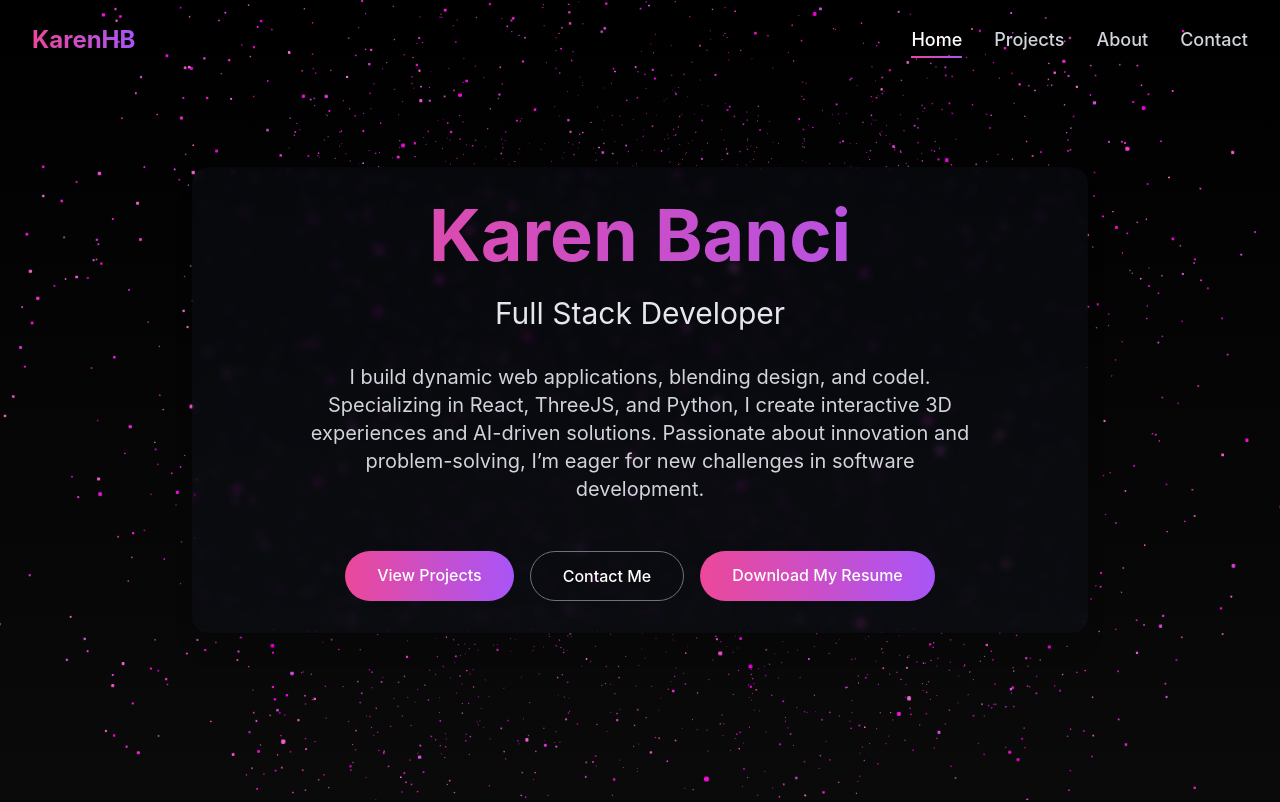
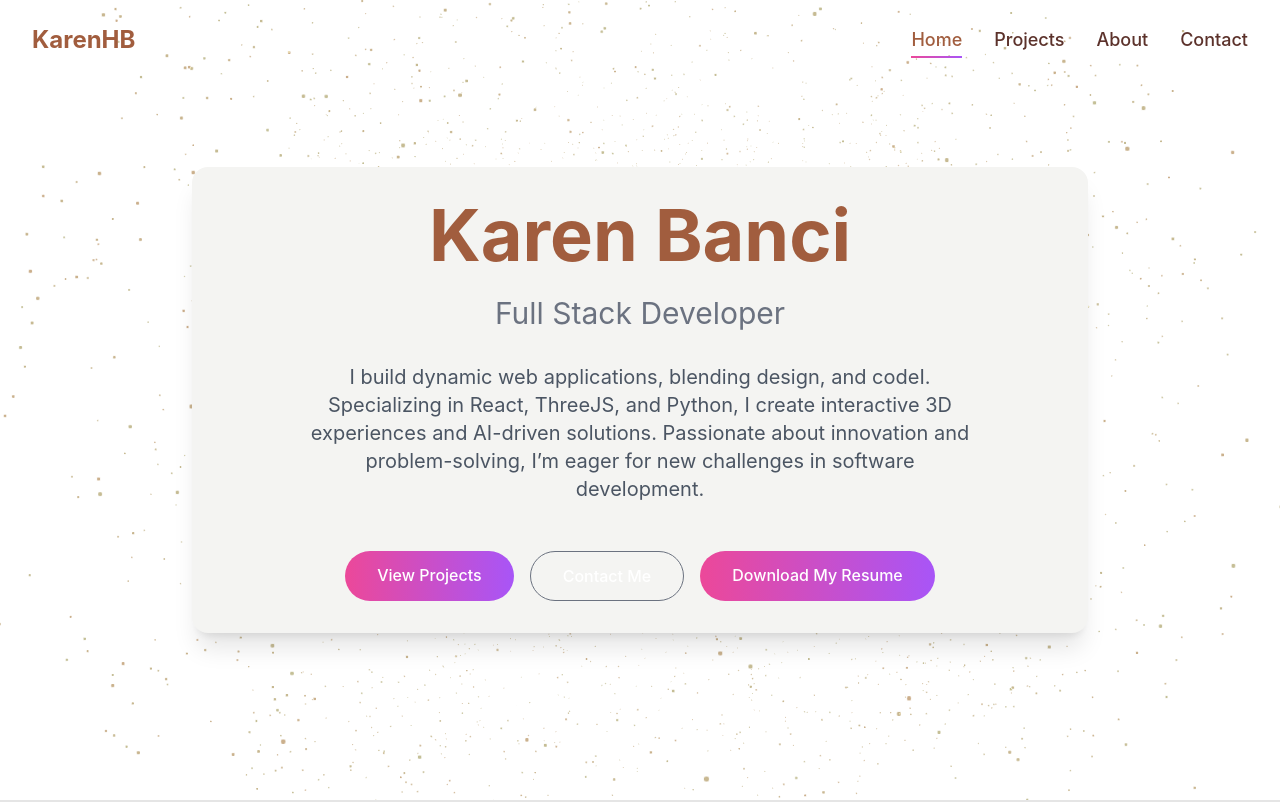
Before and after one commit to karenbanci/karen-website, a React (Create React App) app: page / in a window 1280 px wide. Shown: the top 802 px of the page. Built offline with nearby package versions, Linux system fonts and the light colour scheme; no server answers.

Commit message:
feat: update styles across components for improved aesthetics and readability

```diff
--- a/src/App.css
+++ b/src/App.css
@@ -14,14 +14,14 @@
 }
 
 .App-header {
-  background-color: #282c34;
+  background-color: #f0f0f1;
   min-height: 100vh;
   display: flex;
   flex-direction: column;
   align-items: center;
   justify-content: center;
   font-size: calc(10px + 2vmin);
-  color: white;
+  color: rgb(19, 7, 7);
 }
 
 .App-link {
--- a/src/components/Footer.tsx
+++ b/src/components/Footer.tsx
@@ -4,13 +4,13 @@ export default function Footer() {
   const year = new Date().getFullYear();
 
   return (
-    <footer className="py-12 px-4 md:px-8 relative z-10 backdrop-blur-sm bg-black/30">
+    <footer className="py-12 px-4 md:px-8 relative z-10 backdrop-blur-sm bg-black/10">
       <div className="container mx-auto">
         <div className="grid grid-cols-1 md:grid-cols-4 gap-8 mb-12">
           <div>
             <Link
               to="/"
-              className="text-2xl font-bold bg-clip-text text-transparent bg-gradient-to-r from-pink-500 to-purple-500 mb-4 inline-block"
+              className="text-2xl font-bold bg-clip-text text-copper-600 mb-4 inline-block"
             >
               KB
             </Link>
--- a/src/components/Navbar.tsx
+++ b/src/components/Navbar.tsx
@@ -1,6 +1,6 @@
-import { useState, useEffect } from 'react';
-import { Link, useLocation } from 'react-router-dom';
-import { motion } from 'framer-motion';
+import { useState, useEffect } from "react";
+import { Link, useLocation } from "react-router-dom";
+import { motion } from "framer-motion";
 
 export default function Navbar() {
   const [isScrolled, setIsScrolled] = useState(false);
@@ -20,35 +20,38 @@ export default function Navbar() {
       }
     };
 
-    window.addEventListener('scroll', handleScroll);
-    return () => window.removeEventListener('scroll', handleScroll);
+    window.addEventListener("scroll", handleScroll);
+    return () => window.removeEventListener("scroll", handleScroll);
   }, []);
 
   return (
     <nav
       className={`fixed w-full z-50 transition-all duration-300 ${
-        isScrolled || isMenuOpen ? 'py-4 backdrop-blur-lg bg-black/50' : 'py-6'
+        isScrolled || isMenuOpen ? "py-4 backdrop-blur-lg bg-black/10" : "py-6"
       }`}
     >
       <div className="container mx-auto px-4 md:px-8">
         <div className="flex justify-between items-center">
           {/* Logo */}
-          <Link to="/" className="text-2xl font-bold bg-clip-text text-transparent bg-gradient-to-r from-pink-500 to-purple-500">
+          <Link
+            to="/"
+            className="text-2xl font-bold bg-clip-text text-copper-600"
+          >
             KarenHB
           </Link>
 
           {/* Desktop Navigation */}
           <div className="hidden md:flex items-center space-x-8">
-            <NavLink to="/" isActive={isActive('/')}>
+            <NavLink to="/" isActive={isActive("/")}>
               Home
             </NavLink>
-            <NavLink to="/projects" isActive={isActive('/projects')}>
+            <NavLink to="/projects" isActive={isActive("/projects")}>
               Projects
             </NavLink>
-            <NavLink to="/about" isActive={isActive('/about')}>
+            <NavLink to="/about" isActive={isActive("/about")}>
               About
             </NavLink>
-            <NavLink to="/contact" isActive={isActive('/contact')}>
+            <NavLink to="/contact" isActive={isActive("/contact")}>
               Contact
             </NavLink>
           </div>
@@ -65,7 +68,9 @@ export default function Navbar() {
               viewBox="0 0 24 24"
               fill="none"
               xmlns="http://www.w3.org/2000/svg"
-              className={`transition-all duration-300 ${isMenuOpen ? 'opacity-0' : 'opacity-100'}`}
+              className={`transition-all duration-300 ${
+                isMenuOpen ? "opacity-0" : "opacity-100"
+              }`}
             >
               <path
                 d="M3 12H21M3 6H21M3 18H21"
@@ -81,7 +86,9 @@ export default function Navbar() {
               viewBox="0 0 24 24"
               fill="none"
               xmlns="http://www.w3.org/2000/svg"
-              className={`absolute transition-all duration-300 ${isMenuOpen ? 'opacity-100' : 'opacity-0'}`}
+              className={`absolute transition-all duration-300 ${
+                isMenuOpen ? "opacity-100" : "opacity-0"
+              }`}
             >
               <path
                 d="M18 6L6 18M6 6L18 18"
@@ -97,22 +104,40 @@ export default function Navbar() {
 
       {/* Mobile Navigation */}
       <motion.div
-        className={`md:hidden overflow-hidden transition-all duration-300 ${isMenuOpen ? 'max-h-96' : 'max-h-0'}`}
+        className={`md:hidden overflow-hidden transition-all duration-300 ${
+          isMenuOpen ? "max-h-96" : "max-h-0"
+        }`}
         initial={false}
-        animate={{ height: isMenuOpen ? 'auto' : 0 }}
+        animate={{ height: isMenuOpen ? "auto" : 0 }}
         transition={{ duration: 0.3 }}
       >
         <div className="container mx-auto px-4 py-4 flex flex-col space-y-4">
-          <MobileNavLink to="/" isActive={isActive('/')} onClick={() => setIsMenuOpen(false)}>
+          <MobileNavLink
+            to="/"
+            isActive={isActive("/")}
+            onClick={() => setIsMenuOpen(false)}
+          >
             Home
           </MobileNavLink>
-          <MobileNavLink to="/projects" isActive={isActive('/projects')} onClick={() => setIsMenuOpen(false)}>
+          <MobileNavLink
+            to="/projects"
+            isActive={isActive("/projects")}
+            onClick={() => setIsMenuOpen(false)}
+          >
             Projects
           </MobileNavLink>
-          <MobileNavLink to="/about" isActive={isActive('/about')} onClick={() => setIsMenuOpen(false)}>
+          <MobileNavLink
+            to="/about"
+            isActive={isActive("/about")}
+            onClick={() => setIsMenuOpen(false)}
+          >
             About
           </MobileNavLink>
-          <MobileNavLink to="/contact" isActive={isActive('/contact')} onClick={() => setIsMenuOpen(false)}>
+          <MobileNavLink
+            to="/contact"
+            isActive={isActive("/contact")}
+            onClick={() => setIsMenuOpen(false)}
+          >
             Contact
           </MobileNavLink>
         </div>
@@ -133,7 +158,7 @@ function NavLink({ to, isActive, children }: NavLinkProps) {
     <Link
       to={to}
       className={`relative font-medium transition-colors text-lg ${
-        isActive ? 'text-white' : 'text-gray-300 hover:text-white'
+        isActive ? "text-copper-600" : "text-copper-900 hover:text-copper-400"
       }`}
     >
       {children}
@@ -155,14 +180,19 @@ interface MobileNavLinkProps extends NavLinkProps {
   onClick: () => void;
 }
 
-function MobileNavLink({ to, isActive, onClick, children }: MobileNavLinkProps) {
+function MobileNavLink({
+  to,
+  isActive,
+  onClick,
+  children,
+}: MobileNavLinkProps) {
   return (
     <Link
       to={to}
       className={`block py-2 px-4 font-medium rounded-lg transition-colors ${
         isActive
-          ? 'bg-gradient-to-r from-pink-500/20 to-purple-500/20 text-white'
-          : 'text-gray-300 hover:text-white'
+          ? "bg-gray-900/10 text-gray-600"
+          : "text-gray-900 hover:text-white"
       }`}
       onClick={onClick}
     >
--- a/src/experience/Background.tsx
+++ b/src/experience/Background.tsx
@@ -1,8 +1,8 @@
-import { useRef, useMemo } from 'react';
-import { useFrame } from '@react-three/fiber';
-import { Points, PointMaterial } from '@react-three/drei';
-import * as THREE from 'three';
-import * as random from 'maath/random';
+import { useRef, useMemo } from "react";
+import { useFrame } from "@react-three/fiber";
+import { Points, PointMaterial } from "@react-three/drei";
+import * as THREE from "three";
+import * as random from "maath/random";
 
 interface BackgroundProps {
   count?: number;
@@ -16,7 +16,7 @@ export default function Background({
   count = 5000,
   size = 0.015,
   radius = 4,
-  colors = ['#7928CA', '#FF0080'],
+  colors = ["#756E3E", "#845839"],
   speed = 0.2,
 }: BackgroundProps) {
   const points = useRef<THREE.Points>(null);
@@ -53,7 +53,12 @@ export default function Background({
   });
 
   return (
-    <Points ref={points} positions={particlesPosition} colors={particleColors} stride={3}>
+    <Points
+      ref={points}
+      positions={particlesPosition}
+      colors={particleColors}
+      stride={3}
+    >
       <PointMaterial
         transparent
         vertexColors
--- a/src/index.css
+++ b/src/index.css
@@ -4,32 +4,34 @@
 
 :root {
   --foreground-rgb: 255, 255, 255;
-  --background-start-rgb: 0, 0, 0;
-  --background-end-rgb: 15, 15, 15;
+  --background-start-rgb: 255, 255, 255;
+  --background-end-rgb: 255, 255, 255;
 }
 
 body {
   color: rgb(var(--foreground-rgb));
-  background: linear-gradient(
+  background-color: rgb(var(--background-start-rgb))
+    /* background: linear-gradient(
       to bottom,
       rgb(var(--background-start-rgb)),
       rgb(var(--background-end-rgb))
-    )
+    ) */
     rgb(var(--background-start-rgb));
   margin: 0;
-  font-family: -apple-system, BlinkMacSystemFont, 'Segoe UI', 'Roboto', 'Oxygen',
-    'Ubuntu', 'Cantarell', 'Fira Sans', 'Droid Sans', 'Helvetica Neue',
+  font-family: -apple-system, BlinkMacSystemFont, "Segoe UI", "Roboto", "Oxygen",
+    "Ubuntu", "Cantarell", "Fira Sans", "Droid Sans", "Helvetica Neue",
     sans-serif;
   -webkit-font-smoothing: antialiased;
   -moz-osx-font-smoothing: grayscale;
 }
 
 code {
-  font-family: source-code-pro, Menlo, Monaco, Consolas, 'Courier New',
+  font-family: source-code-pro, Menlo, Monaco, Consolas, "Courier New",
     monospace;
 }
 
-html, body {
+html,
+body {
   scroll-behavior: smooth;
   overflow-x: hidden;
 }
--- a/src/pages/Home.tsx
+++ b/src/pages/Home.tsx
@@ -52,25 +52,25 @@ export default function Home() {
         }}
       >
         <motion.div
-          className="backdrop-blur-sm bg-gray-900/30 p-8 rounded-2xl shadow-xl"
+          className="backdrop-blur-sm bg-makara-50 p-8 rounded-2xl shadow-xl"
           variants={fadeIn}
         >
           <motion.h1
-            className="text-5xl md:text-7xl font-bold mb-6 bg-clip-text text-transparent bg-gradient-to-r from-pink-500 to-purple-500"
+            className="text-5xl md:text-7xl font-bold mb-6 bg-clip-text text-copper-600"
             variants={fadeIn}
           >
             Karen Banci
           </motion.h1>
 
           <motion.h2
-            className="text-2xl md:text-3xl mb-8 text-gray-200"
+            className="text-2xl md:text-3xl mb-8 text-gray-500"
             variants={fadeIn}
           >
             Full Stack Developer
           </motion.h2>
 
           <motion.p
-            className="text-lg md:text-xl mb-12 max-w-2xl mx-auto text-gray-300"
+            className="text-lg md:text-xl mb-12 max-w-2xl mx-auto text-gray-600"
             variants={fadeIn}
           >
             I build dynamic web applications, blending design, and codeI.
--- a/tailwind.config.js
+++ b/tailwind.config.js
@@ -1,23 +1,16 @@
 /** @type {import('tailwindcss').Config} */
 module.exports = {
-  content: [
-    "./src/**/*.{js,jsx,ts,tsx}",
-    "./public/index.html"
-  ],
+  content: ["./src/**/*.{js,jsx,ts,tsx}", "./public/index.html"],
   theme: {
     extend: {
       colors: {
-        primary: {
-          500: '#7928CA',
-        },
-        secondary: {
-          500: '#FF0080',
-        },
-        accent: {
-          500: '#0070F3',
-        }
+        "copper-400": "#c2905d",
+        "copper-600": "#a15d3e",
+        "copper-900": "#5c322b",
+        "makara-50": "#f4f4f2",
+        "makara-100": "#e4e3dd",
       },
     },
   },
   plugins: [],
-}
+};
```
